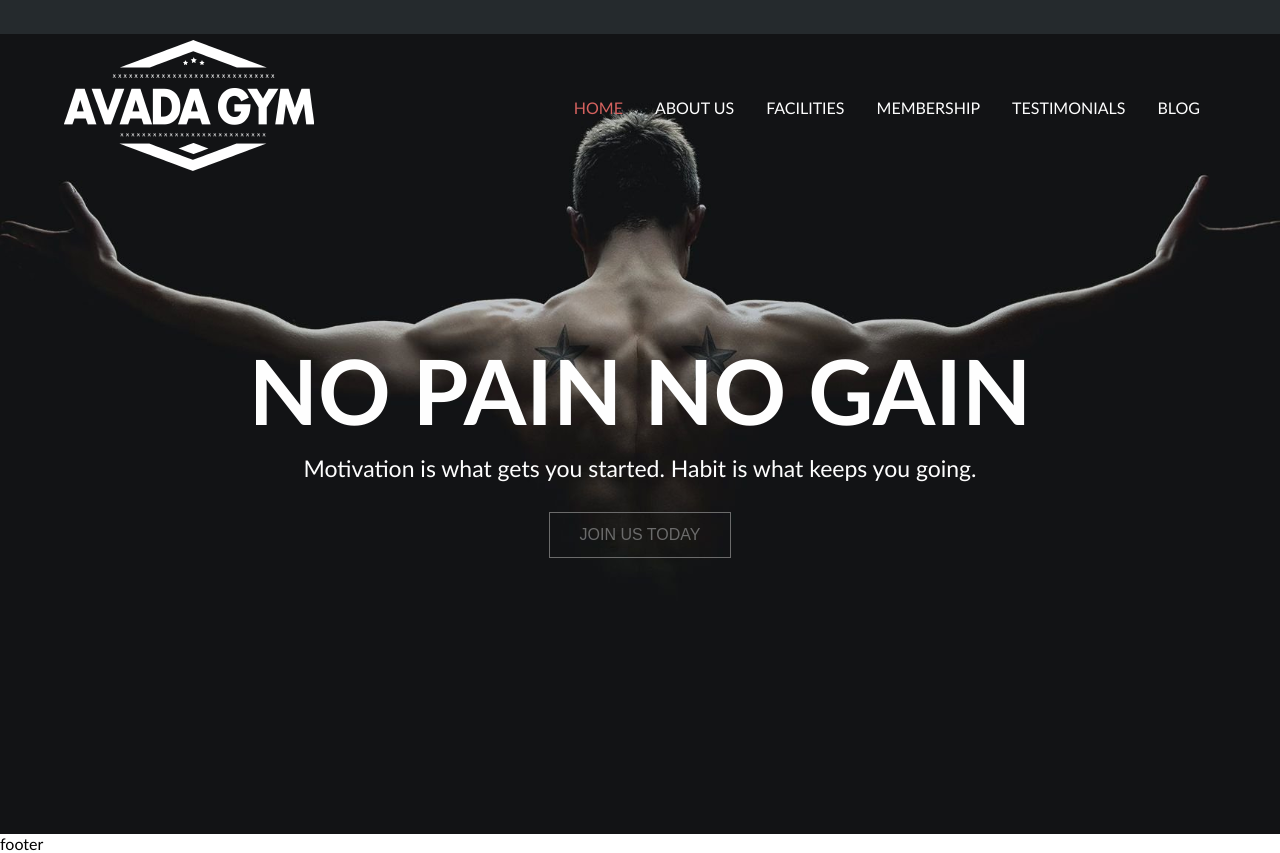
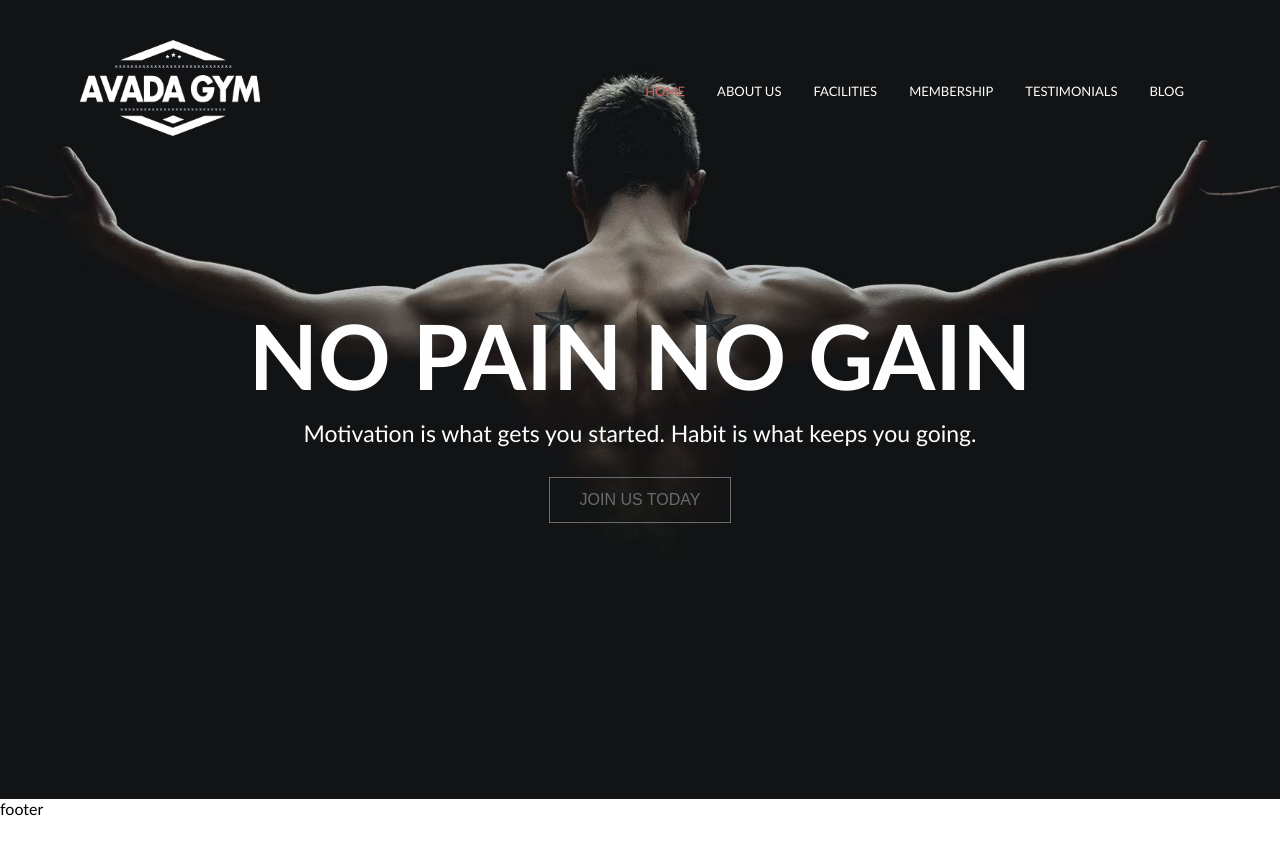
Before and after one commit to pizzi9523/proj-html-vuejs, a Vue app: page / in a window 1280 px wide. After the commit the page ends 818 px from the top, so only its background shows below. Built offline with nearby package versions, Linux system fonts and the light colour scheme.

Commit message:
style: fix img size Logo in SiteHeader

```diff
--- a/src/components/SiteHeader.vue
+++ b/src/components/SiteHeader.vue
@@ -1,7 +1,12 @@
 <template>
   <header>
     <div class="logo">
-      <img src="../assets/images/gym_logo_1x.png" alt="" />
+      <img
+        width="180"
+        height="96"
+        src="../assets/images/gym_logo_1x.png"
+        alt=""
+      />
     </div>
     <nav>
       <ul>
@@ -39,8 +44,9 @@ header {
   display: flex;
   justify-content: space-between;
   align-items: center;
-  padding: 2.5rem 4rem;
-  background-color: $darker-bg-color;
+  padding: 40px 5rem;
+  background-color: black;
+
   nav {
     color: $primary-text-color;
     ul {
@@ -56,6 +62,7 @@ header {
         a {
           text-decoration: none;
           color: $primary-text-color;
+          font-size: 13px;
         }
       }
     }
```
